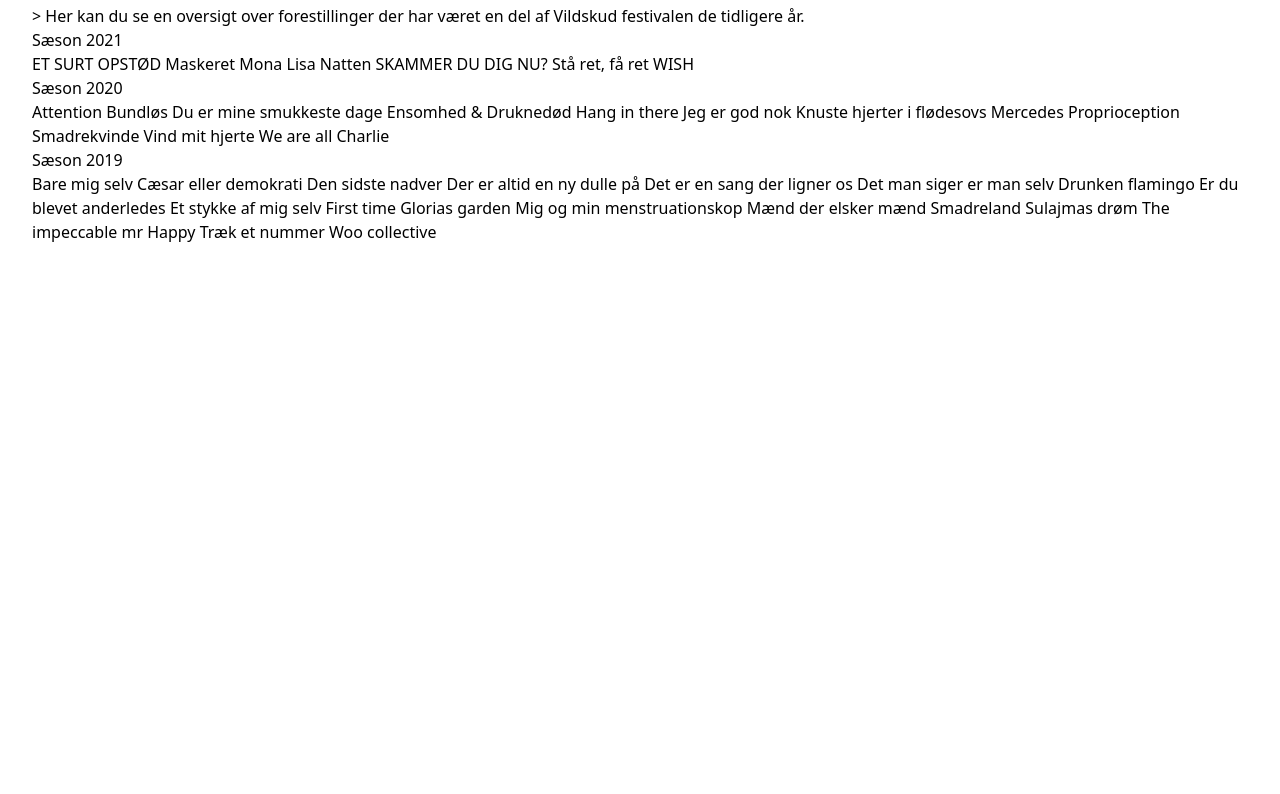
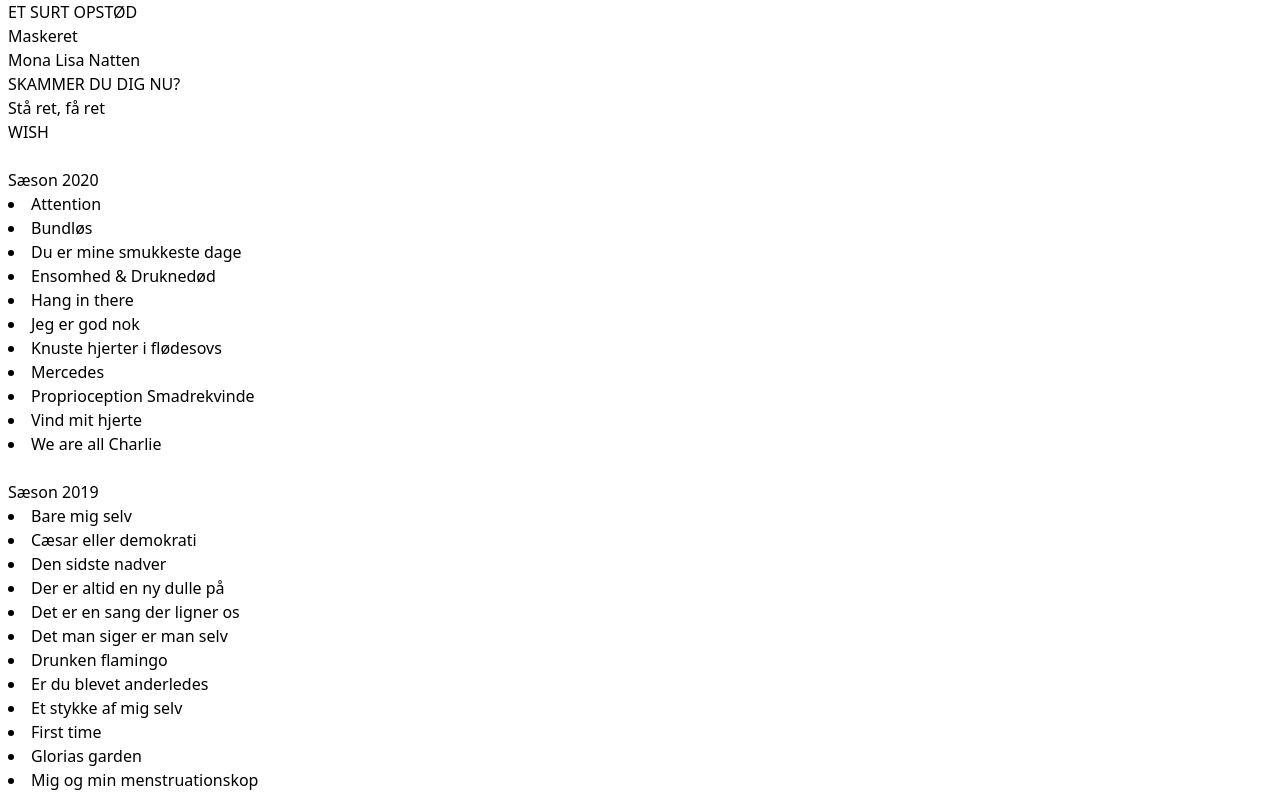
Before and after one commit to math21t7/vildskud_opgave, a website built with Vite: page src/arkiv.html in a window 1280 px wide. Shown: the part 136-930 px from the top of the page. Before the commit the page ends 800 px from the top, so only its background shows below. Built offline with nearby package versions, Linux system fonts and the light colour scheme; files whose address does not match are found by name.

Commit message:
Copy paste

```diff
--- a/src/arkiv.html
+++ b/src/arkiv.html
@@ -6,75 +6,80 @@
     <meta name="viewport" content="width=device-width, initial-scale=1.0" />
     <title>Arkiv</title>
   </head>
-  <body class="grid place-items-center p-8">
-    <h1 class="text-xl font-bold text-emerald-700">Tailwind Template E2022</h1>
-    <p class="text-emerald-500">
-      Powered by <a href="https://vitejs.dev/guide">Vite</a>
-    </p>
-    <img src="img/vite.svg" alt="Vite Logo" />
+
 
     <script type="module" src="./main.js"></script>
 <body>
 
- <div class="@media (min-width: 640px) { ... }">
+ <div class="pl-2 pt-2">
 
-   <div class="">
-    <h2>Arkiv</h2>>
-      Her kan du se en oversigt over forestillinger der har været en del af Vildskud festivalen de tidligere år.
+    <div class="flex flex-col space-y-4 ...">
+      <div>
+        <div class="">
+            Arkiv
+        </div>
+      </div>
+      <div>Her kan du se en oversigt over forestillinger der har været en del af Vildskud festivalen de tidligere år. </div>
     </div>
-  <div class="">
-   <h3>Sæson 2021</h3>
-    ET SURT OPSTØD
-    Maskeret
-    Mona Lisa Natten
-    SKAMMER DU DIG NU?
-    Stå ret, få ret
-    WISH
-  </div>
 
-  <div class="">
-   <h3>Sæson 2020</h3>
-    Attention
-    Bundløs
-    Du er mine smukkeste dage
-    Ensomhed & Druknedød
-    Hang in there
-    Jeg er god nok
-    Knuste hjerter i flødesovs
-    Mercedes
-    Proprioception Smadrekvinde
-    Vind mit hjerte
-    We are all Charlie
-  </div>
+    <br>
 
-
-  <div class="">
-   <h3>Sæson 2019</h3>
-    Bare mig selv
-    Cæsar eller demokrati
-    Den sidste nadver
-    Der er altid en ny dulle på
-    Det er en sang der ligner os
-    Det man siger er man selv
-    Drunken flamingo
-    Er du blevet anderledes
-    Et stykke af mig selv
-    First time
-    Glorias garden
-    Mig og min menstruationskop
-    Mænd der elsker mænd
-    Smadreland
-    Sulajmas drøm
-    The impeccable mr Happy
-    Træk et nummer
-    Woo collective
-  </div>
+    <div class="flex flex-col space-y-4 ...">
+      <h3>Sæson 2021</h3>
+       <ul class="list-disc">
+        <li>ET SURT OPSTØD</li>
+        <li>Maskeret</li>
+        <li>Mona Lisa Natten</li>
+        <li>SKAMMER DU DIG NU?</li>
+        <li>Stå ret, få ret</li>
+        <li>WISH </li>
+      </ul>
+      </div>
+    <br>
+      <h3>Sæson 2020</h3>
+        <li>Attention</li>
+        <li>Bundløs</li>
+        <li>Du er mine smukkeste dage</li>
+        <li>Ensomhed & Druknedød</li>
+        <li>Hang in there</li>
+        <li>Jeg er god nok</li>
+        <li>Knuste hjerter i flødesovs</li>
+        <li>Mercedes</li>
+        <li>Proprioception Smadrekvinde</li>
+        <li>Vind mit hjerte</li>
+        <li>We are all Charlie</li>
+    <br>
+      <h3>Sæson 2019</h3>
+      <li>Bare mig selv</li>
+        <li>Cæsar eller demokrati</li>
+        <li>Den sidste nadver</li>
+        <li>Der er altid en ny dulle på </li>
+        <li>Det er en sang der ligner os</li>
+        <li>Det man siger er man selv</li>
+        <li>Drunken flamingo</li>
+        <li>Er du blevet anderledes</li>
+        <li>Et stykke af mig selv</li>
+        <li>First time</li>
+        <li>Glorias garden</li>
+        <li>Mig og min menstruationskop</li>
+        <li>Mænd der elsker mænd</li>
+        <li>Smadreland</li>
+        <li>Sulajmas drøm</li>
+        <li>The impeccable mr Happy</li>
+        <li>Træk et nummer</li>
+        <li>Woo collective</li>
+    </div>
 
 
 
 
 
- </div>
+
+
+
+
+
+
 
 </body>
 </html>
```
